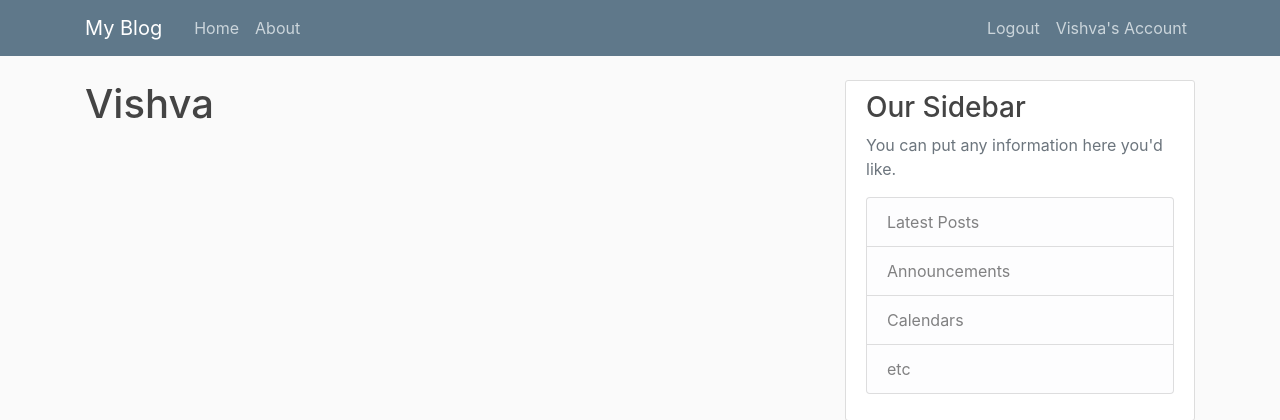
After one commit to sidpatel93/my-website, a Flask app: page /account in a window 1280 px wide. The commit adds this page. Shown: the top 420 px of the page. Run offline with Flask 2, Linux system fonts and the light colour scheme; a user stored in the database is signed in; some libraries are stand-ins or nearby versions.

Commit message:
added page and routes for account page. implemented login_required funtion for those.

```diff
--- a/flask_blog/__init__.py
+++ b/flask_blog/__init__.py
@@ -1,11 +1,15 @@
 from flask import Flask
 from flask_sqlalchemy import SQLAlchemy
 from flask_bcrypt import Bcrypt
+from flask_login import LoginManager
 
 app = Flask(__name__)
 app.config["SECRET_KEY"] = 'a66091b86cdc29fe0c984b07dd582274'
 app.config["SQLALCHEMY_DATABASE_URI"] = 'sqlite:///site.db'
 db = SQLAlchemy(app)
 bcrypt = Bcrypt(app)
+login_manager = LoginManager(app)
+login_manager.login_view = 'login_page'
+login_manager.login_message_category = 'info'
 
 from flask_blog import routes
--- a/flask_blog/routes.py
+++ b/flask_blog/routes.py
@@ -1,7 +1,8 @@
-from flask import render_template, url_for, flash, redirect
+from flask import render_template, url_for, flash, redirect, request
 from flask_blog import app, db, bcrypt
 from flask_blog.forms import RegistrationForm, LoginForm
 from flask_blog.models import User, Post
+from flask_login import login_user, current_user, logout_user, login_required
 
 posts = [{
     'author': 'Siddharth Patel',
@@ -28,6 +29,8 @@
 
 @app.route('/register', methods=['GET', 'POST'])
 def register_page():
+    if current_user.is_authenticated:
+        return redirect(url_for('home_page'))
     form = RegistrationForm()
 
     if form.validate_on_submit():
@@ -45,11 +48,25 @@
 
 @app.route('/login', methods=['GET', 'POST'])
 def login_page():
+    if current_user.is_authenticated:
+        return redirect(url_for('home_page'))
     form = LoginForm()
     if form.validate_on_submit():
-        if form.email.data == 'sid@gmail.com' and form.password.data == '123':
-            flash('You have been logged in!', category='success')
-            return redirect(url_for('home_page'))
+        user = User.query.filter_by(email=form.email.data).first()
+        if user and bcrypt.check_password_hash(user.password, form.password.data):
+            login_user(user, remember=form.remember.data)
+            next_page = request.args.get('next')
+            return redirect(next_page) if next_page else redirect(url_for('home_page')) # return to next_page if it exist or return to home page if it does not.
         else:
-            flash('Login unsuccessful, Please check username and password', category='danger')
+            flash('Login unsuccessful, Please check email and password', category='danger')
     return render_template('login.html', title='Login Page', form = form)
+
+@app.route('/logout')
+def logout_page():
+    logout_user()
+    return redirect(url_for('home_page'))
+
+@app.route('/account')
+@login_required                 # login is required to access this route. we defined the path for the login page in the __init__ file.
+def account_page():
+    return render_template('account.html', title='Account')
--- /dev/null
+++ b/flask_blog/templates/account.html
@@ -0,0 +1,6 @@
+{% extends "layout.html" %}
+{% block content%}
+
+<h1>{{ current_user.username }}</h1>
+
+{% endblock content%}
--- a/flask_blog/templates/layout.html
+++ b/flask_blog/templates/layout.html
@@ -31,8 +31,14 @@
             </div>
             <!-- Navbar Right Side -->
             <div class="navbar-nav">
-              <a class="nav-item nav-link" href="{{ url_for('login_page')}}">Login</a>
-              <a class="nav-item nav-link" href="{{ url_for('register_page')}}">Register</a>
+                {% if current_user.is_authenticated %}
+                    <a class="nav-item nav-link" href="{{ url_for('logout_page')}}">Logout</a>
+                    <a class="nav-item nav-link" href="{{url_for('account_page')}}">{{current_user.username}}'s Account</a>
+                {% else %}
+                <a class="nav-item nav-link" href="{{ url_for('login_page')}}">Login</a>
+                <a class="nav-item nav-link" href="{{ url_for('register_page')}}">Register</a>
+                {% endif %}
+
             </div>
           </div>
         </div>
```
Also changed, not shown: flask_blog/models.py (+8 -2 lines).
